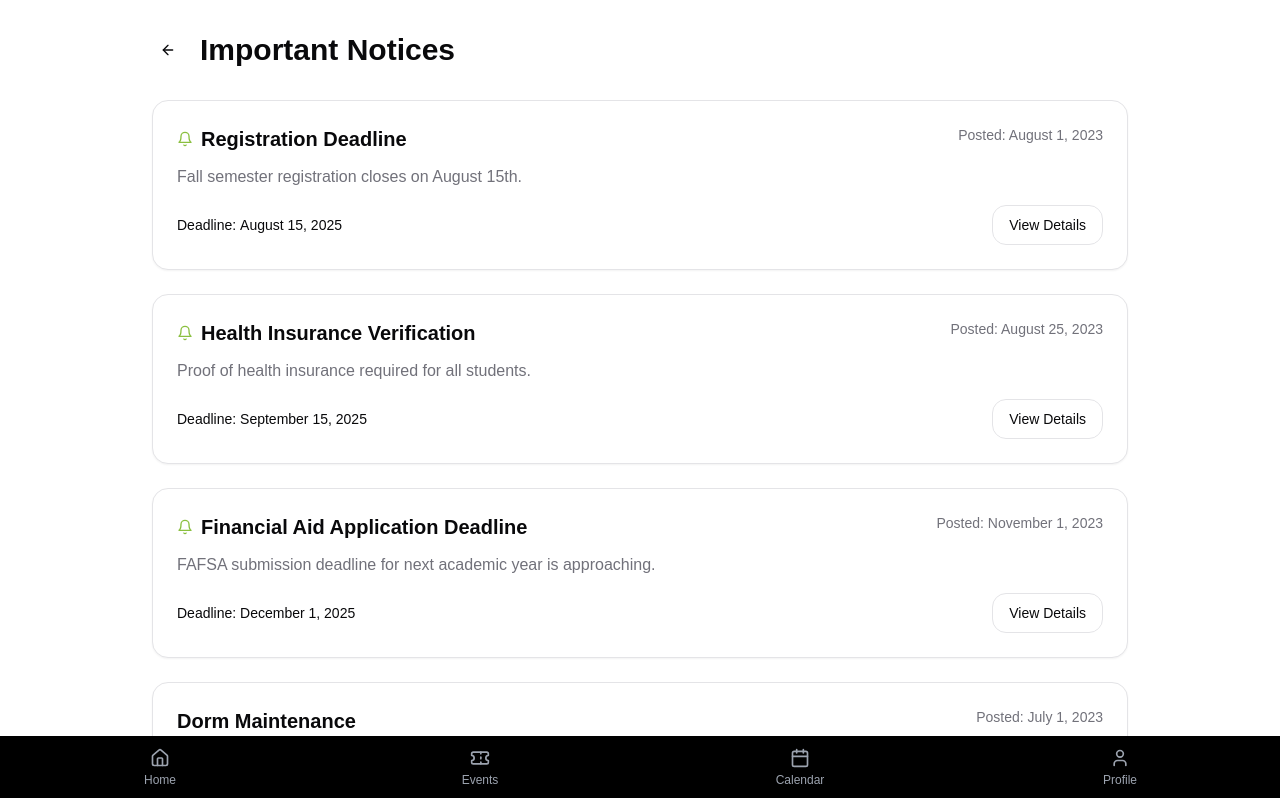
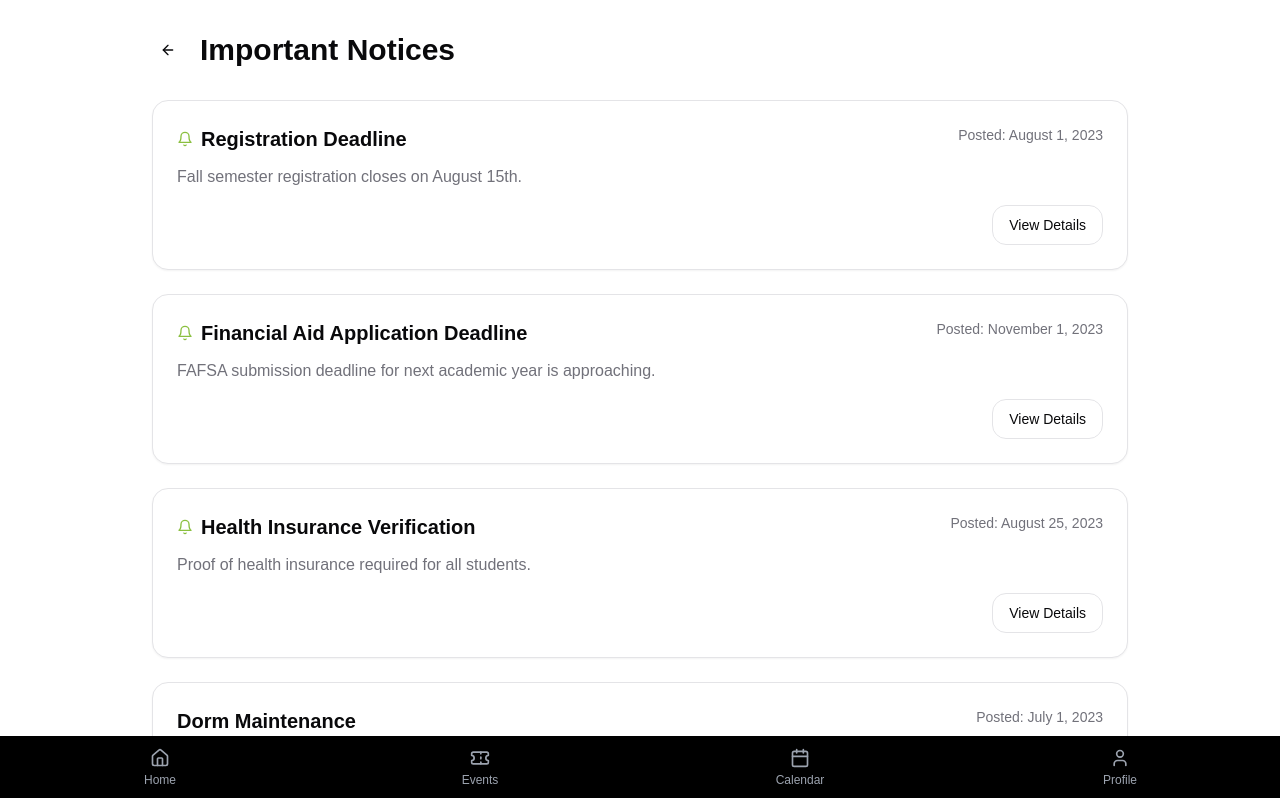
Before and after one commit to Xanthium7/media-club-app, a Next.js app: page /notices in a window 1280 px wide. Shown: the top 798 px of the page. Built offline with nearby package versions, Linux system fonts and the light colour scheme; a web font is replaced by a local one.

Commit message:
refactor: remove deadline from notices and simplify date formatting

```diff
--- a/app/notices/page.tsx
+++ b/app/notices/page.tsx
@@ -22,7 +22,6 @@ const allNoticesData = [
       "This is a reminder that course registration for the Fall 2023 semester will close on August 15th at 11:59 PM. After this deadline, students will need to request special permission from the Registrar's Office to make schedule changes. Please ensure all financial holds are cleared before attempting to register. Academic advisors are available for last-minute consultations through August 14th. Contact the Registration Office at ext. 2345 with any questions.",
     date: "2023-08-01",
     importance: "high",
-    deadline: "2025-08-15",
   },
   {
     id: 2,
@@ -32,7 +31,6 @@ const allNoticesData = [
       "Facilities Management will be conducting essential maintenance in West Hall from July 10-12. This will include plumbing updates, fire safety inspections, and HVAC servicing. Students currently residing in West Hall will need to vacate their rooms between 9 AM and 4 PM each day. A temporary study and relaxation space will be available in the East Hall common room during this time. Personal belongings can remain in the rooms, but should be secured. For questions or concerns, please contact Housing Services at housing@university.edu.",
     date: "2023-07-01",
     importance: "medium",
-    deadline: "2025-07-10",
   },
   {
     id: 3,
@@ -42,7 +40,6 @@ const allNoticesData = [
       "The priority deadline for FAFSA (Free Application for Federal Student Aid) submission for the 2023-2024 academic year is December 1st. Students who submit their FAFSA by this date will be given priority consideration for all federal, state, and institutional aid programs. The Financial Aid Office will be holding FAFSA completion workshops every Wednesday in November from 2-4 PM in the Student Services Building, Room 203. Please bring your and your parent's 2021 tax information if you are a dependent student.",
     date: "2023-11-01",
     importance: "high",
-    deadline: "2025-12-01",
   },
   {
     id: 4,
@@ -52,7 +49,6 @@ const allNoticesData = [
       "All borrowed library materials must be returned to the University Library by December 20th, the last day of the Fall semester. Unreturned items will result in holds being placed on student accounts, which may affect spring registration and transcript requests. If you need to keep materials over the break, please visit the library circulation desk to request a vacation extension. Digital resources will remain accessible throughout the winter break.",
     date: "2023-11-30",
     importance: "medium",
-    deadline: "2025-12-20",
   },
   {
     id: 5,
@@ -62,7 +58,6 @@ const allNoticesData = [
       "All students must submit proof of adequate health insurance coverage by September 15th or enroll in the University Student Health Insurance Plan. Students who do not take action by this deadline will be automatically enrolled in the University plan and charged the associated premium of $1,250 per semester. To submit your insurance information or to waive university coverage, log in to the Student Health Portal. International students are required to enroll in the University plan unless they have a U.S.-based insurance plan that meets all university requirements.",
     date: "2023-08-25",
     importance: "high",
-    deadline: "2025-09-15",
   },
   {
     id: 6,
@@ -72,7 +67,6 @@ const allNoticesData = [
       "Parking permits for the 2023-2024 academic year will be available for purchase beginning August 1st through the Transportation Services website. Prices remain unchanged from last year: $350 for academic year commuter permits, $450 for residential permits, and $200 for evening-only permits. The number of available permits is limited, particularly for premium lots, so early purchase is recommended. All permits from the previous academic year expire on August 31st. Vehicles without valid permits parked on campus after this date will be subject to citation.",
     date: "2023-07-20",
     importance: "medium",
-    deadline: "2025-08-31",
   },
 ];
 
@@ -80,19 +74,13 @@ export default function NoticesPage() {
   const [isDialogOpen, setIsDialogOpen] = useState(false);
   const [selectedNotice, setSelectedNotice] = useState<any>(null);
 
-  // Sort notices by importance and then by deadline (closest first)
+  // Sort notices by importance only
   const sortedNotices = [...allNoticesData].sort((a, b) => {
     const importanceOrder = { high: 0, medium: 1, low: 2 };
-    if (
-      importanceOrder[a.importance as keyof typeof importanceOrder] !==
+    return (
+      importanceOrder[a.importance as keyof typeof importanceOrder] -
       importanceOrder[b.importance as keyof typeof importanceOrder]
-    ) {
-      return (
-        importanceOrder[a.importance as keyof typeof importanceOrder] -
-        importanceOrder[b.importance as keyof typeof importanceOrder]
-      );
-    }
-    return new Date(a.deadline).getTime() - new Date(b.deadline).getTime();
+    );
   });
 
   const openNoticeDialog = (notice: any) => {
@@ -100,21 +88,26 @@ export default function NoticesPage() {
     setIsDialogOpen(true);
   };
 
+  // Replace the locale-dependent date formatting with a consistent approach
   const formatDate = (dateString: string) => {
-    const options: Intl.DateTimeFormatOptions = {
-      year: "numeric",
-      month: "long",
-      day: "numeric",
-    };
-    return new Date(dateString).toLocaleDateString(undefined, options);
-  };
-
-  // Calculate days remaining until deadline
-  const getDaysRemaining = (deadlineString: string) => {
-    const deadline = new Date(deadlineString).getTime();
-    const today = new Date().getTime();
-    const diffDays = Math.ceil((deadline - today) / (1000 * 60 * 60 * 24));
-    return diffDays > 0 ? diffDays : 0;
+    const date = new Date(dateString);
+    const months = [
+      "January",
+      "February",
+      "March",
+      "April",
+      "May",
+      "June",
+      "July",
+      "August",
+      "September",
+      "October",
+      "November",
+      "December",
+    ];
+    return `${
+      months[date.getMonth()]
+    } ${date.getDate()}, ${date.getFullYear()}`;
   };
 
   return (
@@ -143,33 +136,12 @@ export default function NoticesPage() {
                   <h2 className="text-xl font-semibold">{notice.title}</h2>
                 </div>
                 <div className="flex items-center text-sm text-muted-foreground">
-                  {/* <Calendar className="h-4 w-4 mr-1" /> */}
                   <span>Posted: {formatDate(notice.date)}</span>
                 </div>
               </div>
               <p className="text-muted-foreground mb-4">{notice.summary}</p>
               <div className="flex items-center justify-between">
-                <div className="flex items-center">
-                  {notice.deadline && (
-                    <div className="text-sm">
-                      <span className="font-medium">Deadline: </span>
-                      <span
-                        className={`${
-                          getDaysRemaining(notice.deadline) < 7
-                            ? "text-red-500 font-medium"
-                            : ""
-                        }`}
-                      >
-                        {formatDate(notice.deadline)}
-                        {getDaysRemaining(notice.deadline) < 30 && (
-                          <span className="ml-2 px-2 py-0.5 text-xs rounded-full bg-red-100 text-red-800">
-                            {getDaysRemaining(notice.deadline)} days left
-                          </span>
-                        )}
-                      </span>
-                    </div>
-                  )}
-                </div>
+                <div className="flex items-center"></div>
                 <Button
                   onClick={() => openNoticeDialog(notice)}
                   variant="outline"
@@ -197,25 +169,13 @@ export default function NoticesPage() {
                   {selectedNotice?.date && formatDate(selectedNotice.date)}
                 </span>
               </div>
-              {selectedNotice?.deadline && (
-                <div className="flex items-center font-medium">
-                  <span>Deadline: {formatDate(selectedNotice.deadline)}</span>
-                  {getDaysRemaining(selectedNotice.deadline) < 30 && (
-                    <span className="ml-2 px-2 py-0.5 text-xs rounded-full bg-red-100 text-red-800">
-                      {getDaysRemaining(selectedNotice.deadline)} days left
-                    </span>
-                  )}
-                </div>
-              )}
             </div>
           </DialogHeader>
           <div className="mt-4 space-y-4">
             <p className="leading-relaxed">{selectedNotice?.content}</p>
             <div className="pt-4 border-t text-sm text-muted-foreground">
               <p className="font-medium">Important Notice</p>
-              <p>
-                Please take note of the dates and requirements mentioned above.
-              </p>
+              <p>Please take note of the information mentioned above.</p>
             </div>
           </div>
         </DialogContent>
```
